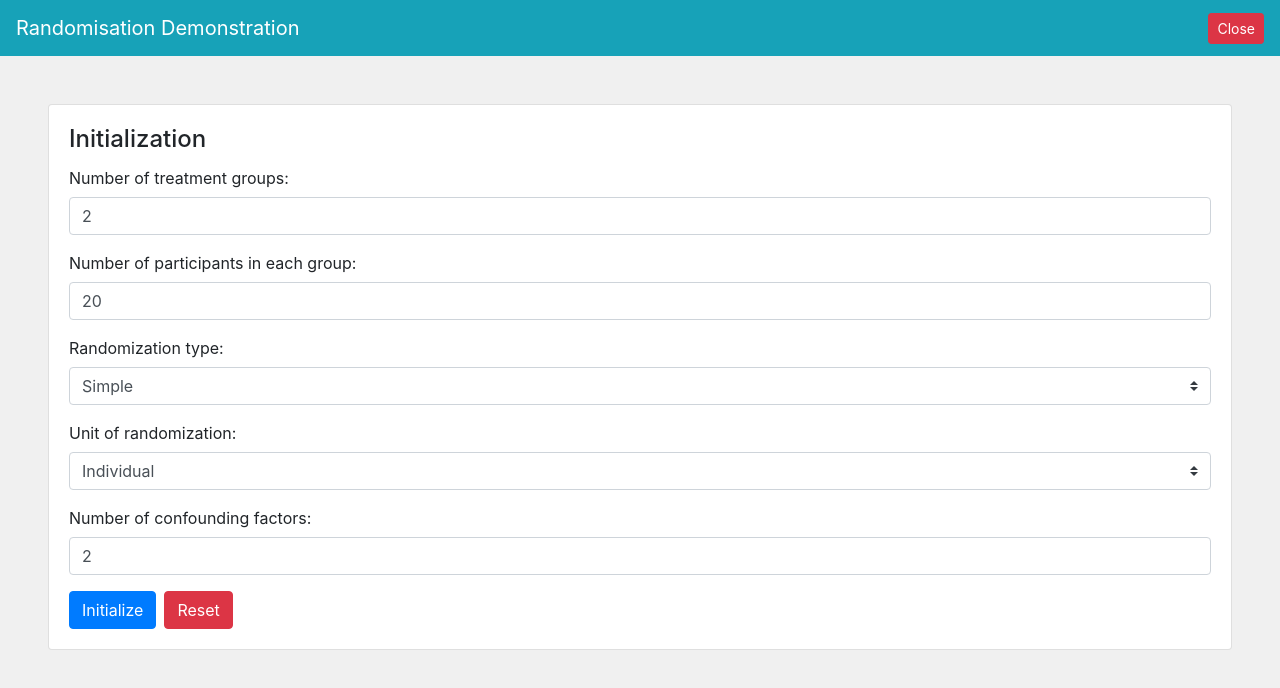
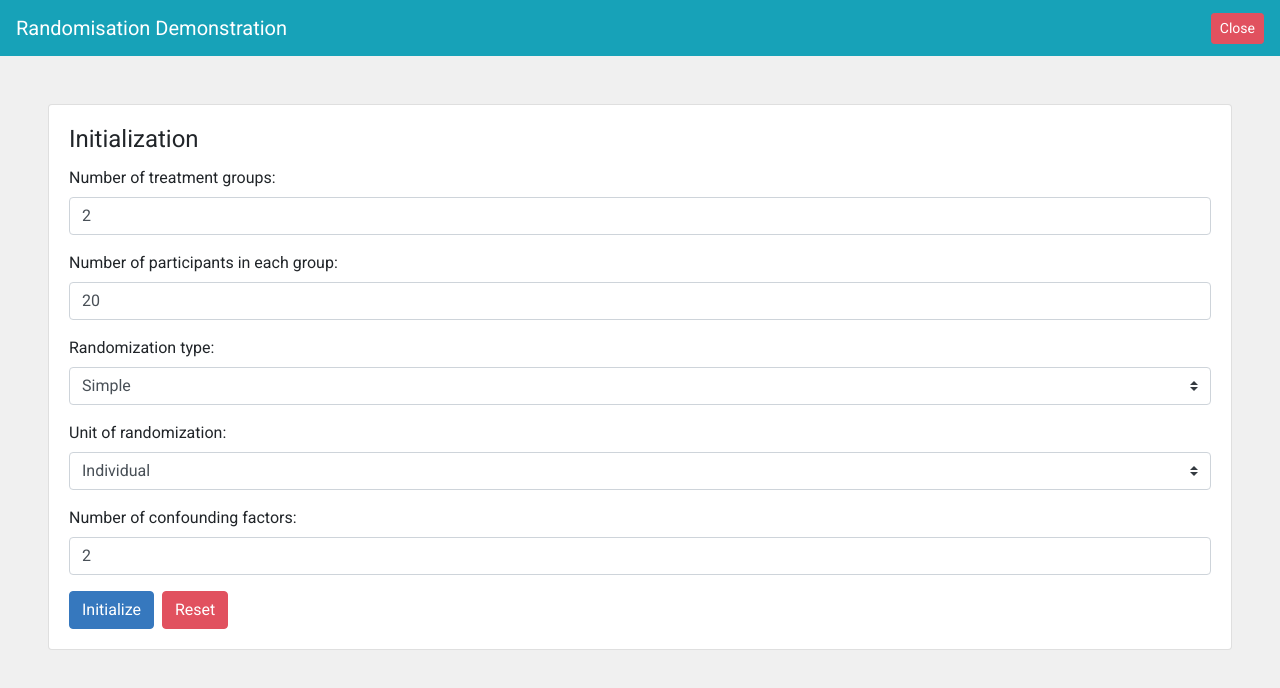
Before and after one commit to connorf25/randomization-visualization, a Vue app: page / in a window 1280 px wide. Shown: the top 688 px of the page. Built offline with nearby package versions, Linux system fonts and the light colour scheme.

Commit message:
style: Theme colors and font

```diff
--- a/src/theme.scss
+++ b/src/theme.scss
@@ -1,18 +1,24 @@
 // Define your variable overrides here
-// $theme-colors: (
-//   "primary": #9cbfbc,
-// 	"secondary": #e7e7e8,
-// 	"info": #c2e7ff,
-// 	"success": #729780,
-// 	"warning": #ffc20a,
-//   "danger": #fe654f
-// );
+$theme-colors: (
+  "primary": #3678BE,
+	"info": #17A2B8,
+	"secondary": #6C757D,
+	"success": #5FAB78,
+	"warning": #FFD147,
+  "danger": #E1515F
+);
 
 // Include Bootstrap and BootstrapVue SCSS files
 @import '~bootstrap/scss/bootstrap.scss';
 @import '~bootstrap-vue/src/index.scss';
 
+// Import font
+@import url('https://fonts.googleapis.com/css2?family=Roboto&display=swap');
+
 // General style overrides and custom classes
+body {
+	font-family: 'Roboto', sans-serif;
+}
 .row {
 	margin: 0px !important;
 }
```
